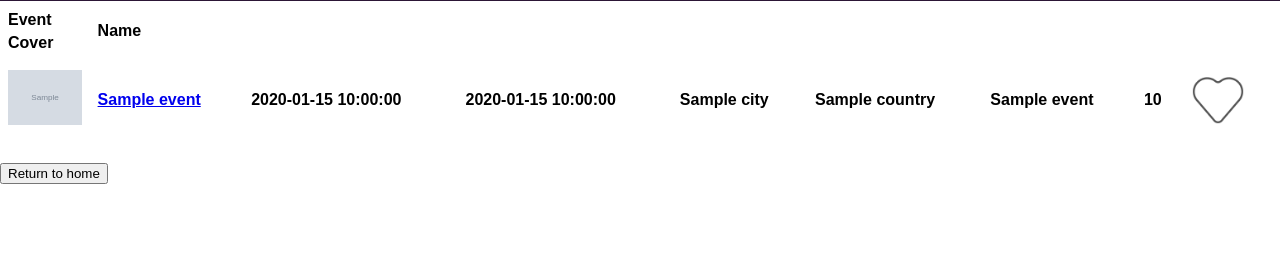
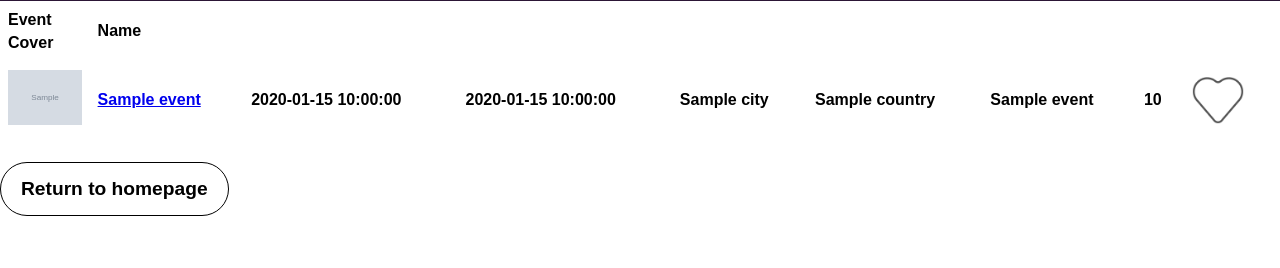
Before and after one commit to tirilrm/spotify-API, a Flask app: template api/templates/events_results.html in a window 1280 px wide. Shown: the part 225-493 px from the top of the page. Run offline with Flask 3, Linux system fonts and the light colour scheme; the template is opened without the code that fills it: most values are stand-ins (such as "Sample title", 1, 10 or a date in 2020); grey boxes marked "Sample" are stand-in pictures.

Commit message:
homepage button styling

```diff
--- a/api/app.py
+++ b/api/app.py
@@ -56,11 +56,6 @@ def login():
     return redirect(auth_url)
 
 # Mock data for testing
-''' mock_data = {
-    'top_artists': ['Artist 1', 'Artist 2', 'Artist 3', 'Artist 4', 'Artist 5'],
-    'top_genres': ['Genre 1', 'Genre 2', 'Genre 3','Genre 4', 'Genre 5']
-}
-'''
 mock_data = {
     'events': [
         {
@@ -90,6 +85,7 @@ mock_data = {
     ],
     'liked_events': ['event1_id']  # IDs of liked events
 }
+
 
 @app.route('/callback')
 def callback():
@@ -124,6 +120,7 @@ def test():
     '''
     # Return mock data instead of making actual requests
     return render_template('events_results.html', events=mock_data['events'], liked_events=mock_data['liked_events'])
+
 
 @app.route('/homepage')
 def homepage():
--- a/api/static/styles_events.css
+++ b/api/static/styles_events.css
@@ -1,5 +1,6 @@
 /* event result css styling */
 
+/* table header */
 #table-heading {
     background-color: #2c1636;
     height: 120px;
@@ -19,6 +20,7 @@
     color: #ffffffad;
 }
 
+/* like and unlike button */
 .like-button {
     width: 50px;
     height: 50px;
@@ -34,6 +36,7 @@
     background-size: cover;
 }
 
+/* events table */
 img {
         max-width: 100%;
         height: auto;
@@ -50,6 +53,28 @@ th, td {
 }
 
 .image-column {
-        width: 7%; /* Adjust as needed based on your layout */
-        max-width: 80px; /* Set a maximum width for the first column */
-    }
+    width: 7%; /* Adjust as needed based on your layout */
+    max-width: 80px; /* Set a maximum width for the first column */
+}
+
+/* homepage button */
+.homepage-button {
+    display: inline-block;
+    padding: 15px 20px;
+    font-size: 1.2rem;
+    background-color: #ffffff;
+    color: #000000;
+    border: 1px solid #000000;
+    text-decoration: none;
+    border-radius: 30px;
+    cursor: pointer;
+    transition: background-color 0.3s ease;
+    text-align: center;
+    font-weight: bold;
+}
+
+.homepage-button:hover {
+    background-color: #1DB954;
+    outline: none;
+    border: none;
+}
--- a/api/templates/events_results.html
+++ b/api/templates/events_results.html
@@ -58,7 +58,7 @@
 
     <br>
     <form action="/homepage">
-        <input type="submit" value="Return to home">
+        <input type="submit" value="Return to homepage", class="homepage-button">
     </form>
 
 </body>
```
